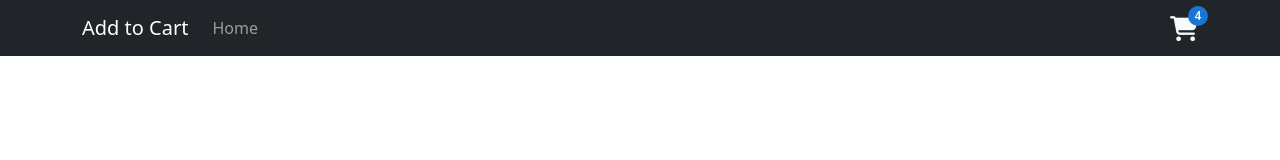
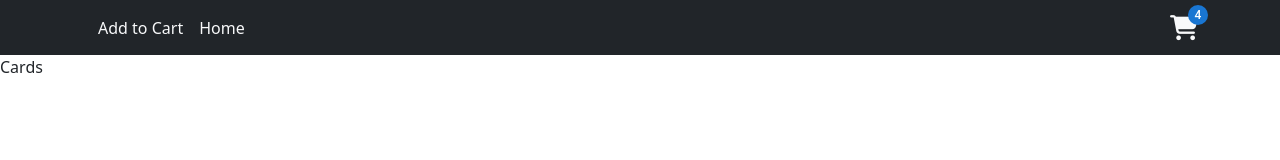
Before and after one commit to Bakar002/Project-react-redux-, a React (Create React App) app: page / in a window 1280 px wide. Before the commit this address had no page. Shown: the top 160 px of the page. Built offline with nearby package versions, Linux system fonts and the light colour scheme.

Commit message:
Previou I have done some routing and all the stuff

```diff
--- a/src/App.js
+++ b/src/App.js
@@ -2,12 +2,15 @@ import './App.css';
 import Header from "./Components/Header";
 import 'bootstrap/dist/css/bootstrap.min.css';
 import {Routes,Route} from "react-router-dom"
+import CardsDetails  from './Components/CardsDetails';
+import Cards from './Components/Cards';
 function App() {
   return (
     <div>
       <Header></Header>
       <Routes>
-      <Route/>
+      <Route path='/'element={<Cards/>}/>
+      <Route path='/cart'element={<CardsDetails/>}/>
       </Routes>
 
     </div>
--- a/src/Components/Cards.js
+++ b/src/Components/Cards.js
@@ -0,0 +1,9 @@
+import React from 'react'
+
+const Cards = () => {
+  return (
+    <div>Cards</div>
+  )
+}
+
+export default Cards
--- /dev/null
+++ b/src/Components/CardsDetails.js
@@ -0,0 +1,10 @@
+
+import React from 'react'
+
+const CardsDetails = () => {
+  return (
+    <div>CardsDetails</div>
+  )
+}
+
+export default CardsDetails
--- a/src/Components/Header.js
+++ b/src/Components/Header.js
@@ -3,13 +3,14 @@ import Container from 'react-bootstrap/Container';
 import Nav from 'react-bootstrap/Nav';
 import Badge from '@mui/material/Badge';
 import Navbar from 'react-bootstrap/Navbar';
+import {NavLink }from 'react-router-dom';
 const Header = () => {
   return (
-    <Navbar bg="dark" variant="dark">
+    <Navbar bg="dark" variant="dark"style={{height:55}}>
     <Container>
-      <Navbar.Brand href="#home">Add to Cart</Navbar.Brand>
+      <NavLink to="#home" className="text-decoration-none text-light mx-3">Add to Cart</NavLink>
       <Nav className="me-auto">
-        <Nav.Link href="#home">Home</Nav.Link>
+        <NavLink to="/" className="text-decoration-none text-light">Home</NavLink>
 
       </Nav>
       <Badge badgeContent={4} color="primary">
```
